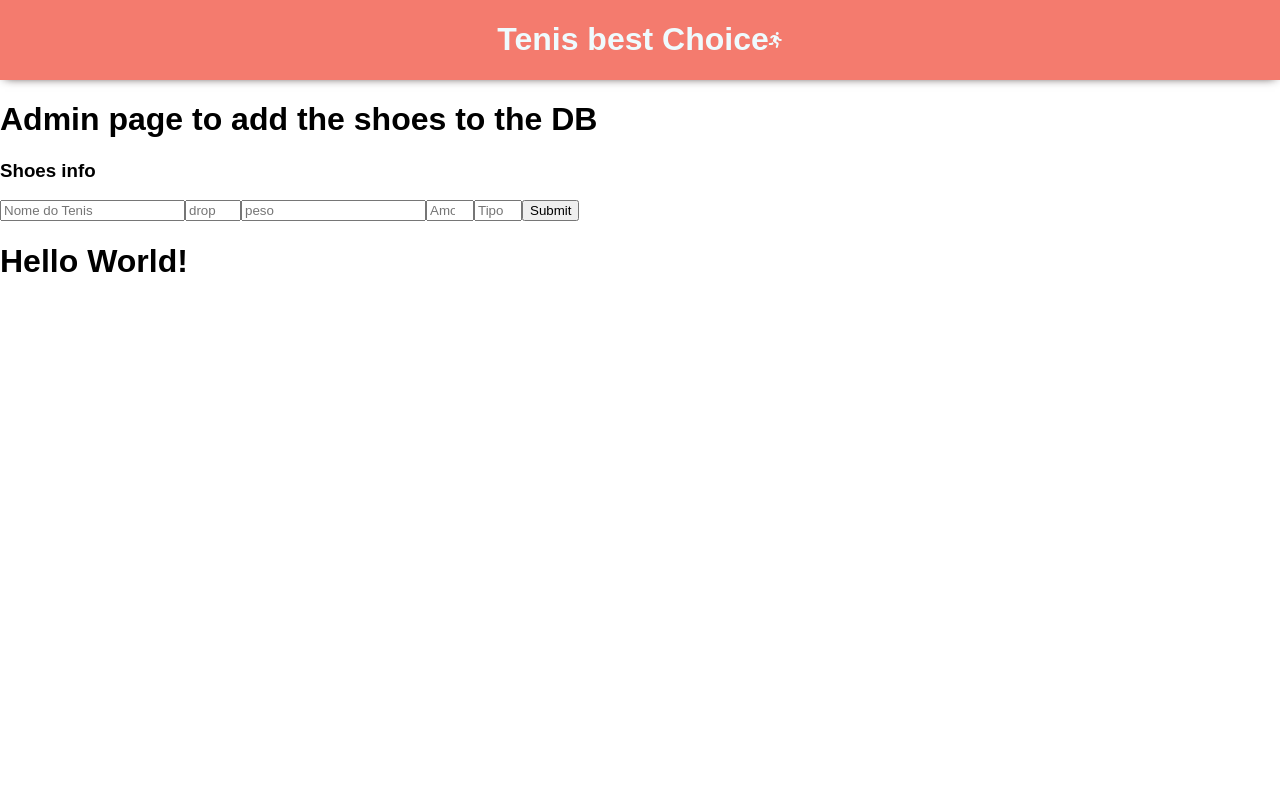
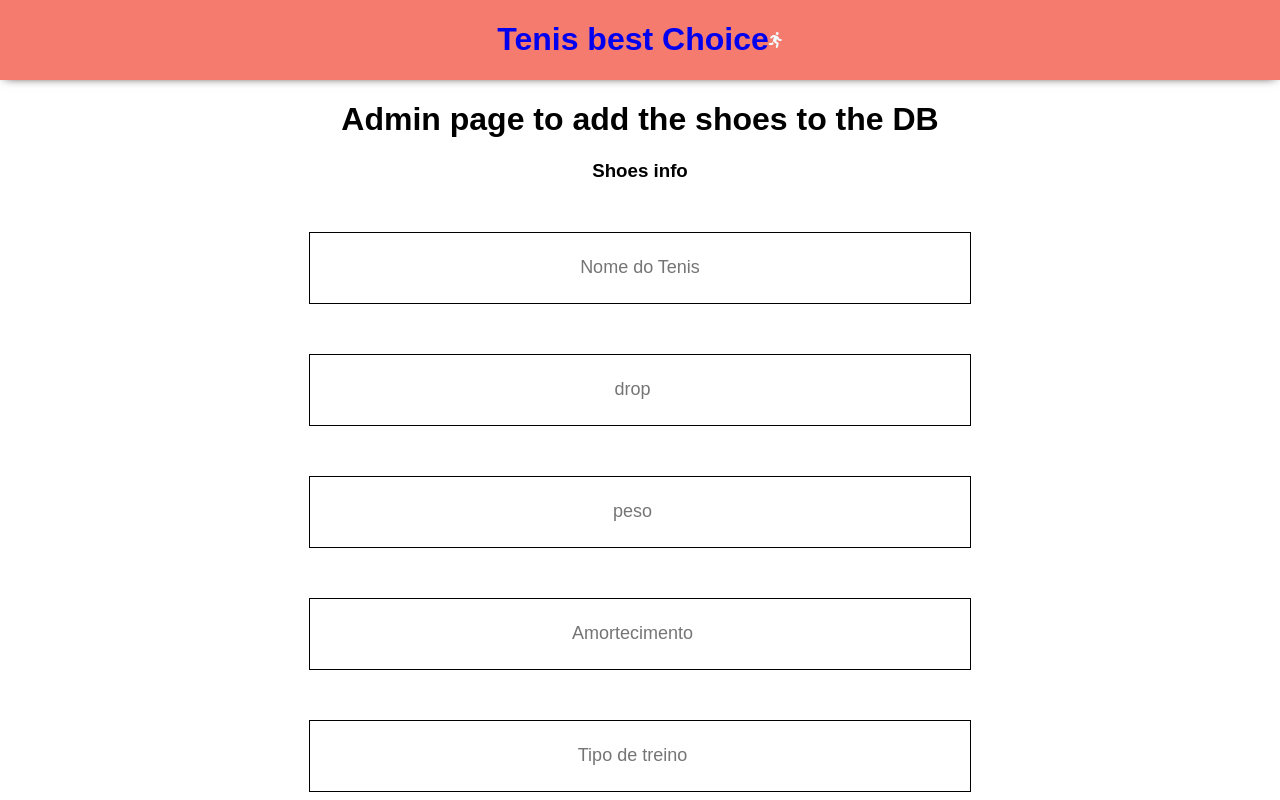
Before and after one commit to fmatheus7/tenisbestchoice, a React (Create React App) app: page /AddItem in a window 1280 px wide. Shown: the top 800 px of the page. Built offline with nearby package versions, Linux system fonts and the light colour scheme.

Commit message:
updated styles on Admin and Home page

```diff
--- a/src/App.css
+++ b/src/App.css
@@ -47,103 +47,3 @@
   justify-content: space-evenly;
   margin-top: 50px;
 }
-
-.card {
-  width: 500px;
-  border: 1px solid #f1f1f1;
-  border-radius: 6px;
-  background: #f6f6f6;
-  box-shadow: inset 0 7em 10em -5em rgba(255, 255, 255, 0.3),
-    0 0.3em 0.5em -0.2em rgba(100, 100, 100, 0.3),
-    0 1em 2em -0.75em rgba(100, 100, 100, 0.3),
-    0 1em 3em -0.5em rgba(100, 100, 100, 0.2),
-    0 3em 3em -0.25em rgba(100, 100, 100, 0.1);
-}
-
-.card .image {
-  padding: 50px;
-  height: 150px;
-  background: #fdfdfd;
-  border-top-left-radius: 6px;
-  border-top-right-radius: 6px;
-}
-
-.card .image>div {
-  margin: 0 auto;
-  height: 150px;
-  width: 150px;
-  position: relative;
-  z-index: 2;
-  background: #eeeeee;
-  background-size: cover;
-  background-position: center;
-  border-radius: 50%;
-}
-
-.card .text {
-  padding: 16px 10px 0;
-  border-top: 1px solid #f1f1f1;
-}
-
-.card.preloader {
-  -webkit-animation: pulse 2000ms infinite;
-  animation: pulse 2000ms infinite;
-}
-
-.card.preloader h3 {
-  display: block;
-  height: 16px;
-  width: 50%;
-  background: #e9e9e9;
-  border-radius: 3px;
-}
-
-.card.preloader p {
-  display: block;
-  position: relative;
-  height: 30px;
-  border-radius: 3px;
-  width: 75%;
-}
-
-.card.preloader p:before,
-.card.preloader p:after {
-  content: '';
-  height: 10px;
-  width: 100%;
-  position: absolute;
-  background: #e9e9e9;
-  border-radius: 3px;
-}
-
-.card.preloader p:after {
-  top: 20px;
-}
-
-@-webkit-keyframes pulse {
-  0% {
-    opacity: 1;
-  }
-
-  50% {
-    opacity: 0.5;
-  }
-
-  100% {
-    opacity: 1;
-  }
-}
-
-@keyframes pulse {
-  0% {
-    opacity: 1;
-  }
-
-  50% {
-    opacity: 0.5;
-  }
-
-  100% {
-    opacity: 1;
-  }
-}
--- a/src/App.js
+++ b/src/App.js
@@ -1,12 +1,12 @@
 import React from "react";
 import "./App.css";
 import { Switch, Route } from "react-router-dom";
-import Header from "./components/Header";
+import Header from "./components/Header/Index";
 import "./styles.css";
-import AddItem from "./pages/AddItem";
+import Admin from './pages/Admin/Admin'
 import Search from "./pages/Search";
 import Shoes from "./pages/Shoes";
-import Welcome from "./pages/Welcome";
+import Home from "./pages/Home/Home";
 
 function App() {
   return (
@@ -14,19 +14,18 @@
       <Header />
       <Switch>
         <Route exact path="/">
-          <Welcome name="Matheus" />
+          <Home name="Matheus" />
         </Route>
         <Route path="/shoes">
           <Shoes />
         </Route>
         <Route path="/AddItem">
-          <AddItem />
+          <Admin />
         </Route>
         <Route path="/search">
           <Search />
         </Route>
       </Switch>
-      <h1>Hello World!</h1>
     </div>
   );
 }
--- a/src/components/Card/Index.js
+++ b/src/components/Card/Index.js
@@ -1,4 +1,5 @@
 import React from "react";
+import "./styles.css"
 
 export default function Card({ url, name, text }) {
     const image = { backgroundImage: `url(${url})` };
--- /dev/null
+++ b/src/components/Card/styles.css
@@ -0,0 +1,99 @@
+.card {
+    width: 500px;
+    border: 1px solid #f1f1f1;
+    border-radius: 6px;
+    background: #f6f6f6;
+    box-shadow: inset 0 7em 10em -5em rgba(255, 255, 255, 0.3),
+        0 0.3em 0.5em -0.2em rgba(100, 100, 100, 0.3),
+        0 1em 2em -0.75em rgba(100, 100, 100, 0.3),
+        0 1em 3em -0.5em rgba(100, 100, 100, 0.2),
+        0 3em 3em -0.25em rgba(100, 100, 100, 0.1);
+}
+
+.card .image {
+    padding: 50px;
+    height: 150px;
+    background: #fdfdfd;
+    border-top-left-radius: 6px;
+    border-top-right-radius: 6px;
+}
+
+.card .image>div {
+    margin: 0 auto;
+    height: 150px;
+    width: 150px;
+    position: relative;
+    z-index: 2;
+    background: #eeeeee;
+    background-size: cover;
+    background-position: center;
+    border-radius: 50%;
+}
+
+.card .text {
+    padding: 16px 10px 0;
+    border-top: 1px solid #f1f1f1;
+}
+
+.card.preloader {
+    -webkit-animation: pulse 2000ms infinite;
+    animation: pulse 2000ms infinite;
+}
+
+.card.preloader h3 {
+    display: block;
+    height: 16px;
+    width: 50%;
+    background: #e9e9e9;
+    border-radius: 3px;
+}
+
+.card.preloader p {
+    display: block;
+    position: relative;
+    height: 30px;
+    border-radius: 3px;
+    width: 75%;
+}
+
+.card.preloader p:before,
+.card.preloader p:after {
+    content: '';
+    height: 10px;
+    width: 100%;
+    position: absolute;
+    background: #e9e9e9;
+    border-radius: 3px;
+}
+
+.card.preloader p:after {
+    top: 20px;
+}
+
+@-webkit-keyframes pulse {
+    0% {
+        opacity: 1;
+    }
+
+    50% {
+        opacity: 0.5;
+    }
+
+    100% {
+        opacity: 1;
+    }
+}
+
+@keyframes pulse {
+    0% {
+        opacity: 1;
+    }
+
+    50% {
+        opacity: 0.5;
+    }
+
+    100% {
+        opacity: 1;
+    }
+}
--- a/src/components/Header.js
+++ b/src/components/Header/Index.js
@@ -1,10 +1,14 @@
 import React from "react";
-// import { Context } from "../Context"
+import "./styles.css"
+import {Link} from "react-router-dom"
 
 export default function Header() {
   return (
     <header>
-      <h1>Tenis best Choice</h1>
+      <Link to="/">
+        <h1>Tenis best Choice</h1>
+      </Link>
+
       <i className="fas fa-running" />
     </header>
   );
--- a/src/pages/AddItem.js
+++ b/src/pages/Admin/Admin.js
@@ -1,15 +1,16 @@
 import React, { useContext } from "react";
-import Input from "../components/Input";
-import { Context } from "../Context";
+import Input from "../../components/Input";
+import { Context } from "../../Context";
+import "./styles.css"
 
-export default function AddItem() {
+export default function Admin() {
   const { onSubmit } = useContext(Context);
 
   return (
-    <div>
+    <div className="admin-container">
       <h1>Admin page to add the shoes to the DB</h1>
       <h3>Shoes info</h3>
-      <form onSubmit={onSubmit}>
+      <form onSubmit={onSubmit} className="Admin-container">
         <Input
           type="text"
           min="1"
@@ -17,8 +18,18 @@
           placeholder="Nome do Tenis"
           name="name"
         />
-        <Input type="number" min="4" max="12" placeholder="drop" name="drop" />
-        <Input type="number" placeholder="peso" name="peso" />
+        <Input
+          type="number"
+          min="4"
+          max="12"
+          placeholder="drop"
+          name="drop"
+        />
+        <Input
+          type="number"
+          placeholder="peso"
+          name="peso"
+        />
         <Input
           type="number"
           min="1"
@@ -35,6 +46,16 @@
         />
         <Input type="submit" value="Submit" />
       </form>
+
+      <h4>Guide to add a shoe</h4>
+      <ul>
+        <li />
+        Teste
+        <li />
+        teste 2
+        <li />
+      </ul>
     </div>
+
   );
 }
--- /dev/null
+++ b/src/pages/Admin/styles.css
@@ -0,0 +1,35 @@
+.admin-container {
+    align-items: center;
+    text-align: center;
+
+}
+
+Input {
+    display: flex;
+    background-color: #cc;
+    width: 50%;
+    align-items: center;
+    text-align: center;
+    margin-left: auto;
+    margin-right: auto;
+    padding: 5px;
+    border: 1px solid black;
+    height: 50px;
+    font-size: large;
+    position: relative;
+}
+
+input[type=submit] {
+
+    border: none;
+    background-color: whitesmoke;
+    padding: 16px 32px;
+    text-decoration: none;
+    margin: 4px 2px;
+    cursor: pointer;
+    margin-left: auto;
+    margin-right: auto;
+    width: 300px;
+    text-align: center;
+    align-self: center;
+}
--- a/src/pages/Welcome.jsx
+++ b/src/pages/Home/Home.jsx
@@ -1,6 +1,7 @@
 import React from "react";
-import Card from "../components/Card/Index";
-import Input from "../components/Input";
+import Card from "../../components/Card/Index";
+import Input from "../../components/Input";
+import "./styles.css"
 
 export default function Welcome({ name }) {
     const imgurl = "https://www.bigstockphoto.com/images/homepage/module-6.jpg";
@@ -14,9 +15,10 @@
           <Card name="teste3 " text="Teste 13" url={imgurl} />
         </div>
         <div className="subscription">
+          <h2>Começe agora a ultilizar nossos serviços!</h2>
           <form>
             <Input type="text" placeholder="Digite seu e-mail" name="email" />
-            <button type="submit">Enviar</button>
+            <button type="submit">Registrar</button>
           </form>
         </div>
       </div>
--- /dev/null
+++ b/src/pages/Home/styles.css
@@ -0,0 +1,40 @@
+.title {
+    text-align: center;
+    font-size: 1.5rem;
+}
+
+Input {
+    display: flex;
+    background-color: #cc;
+    width: 50%;
+    align-items: center;
+    text-align: center;
+    margin-left: auto;
+    margin-right: auto;
+    margin-top: 50px;
+    margin-bottom: 10px;
+    padding: 10px;
+    border: 1px solid black;
+    height: 50px;
+    font-size: large;
+    position: relative;
+
+}
+
+.subscription {
+    text-align: center;
+    margin-top: 50px;
+}
+
+input[type=submit] {
+
+    border: none;
+    color: black;
+    padding: 16px 32px;
+    text-decoration: none;
+    margin: 4px 2px;
+    cursor: pointer;
+    margin-left: auto;
+    margin-right: auto;
+    width: 300px;
+}
```
Also changed, not shown: src/components/Header/styles.css (added).
